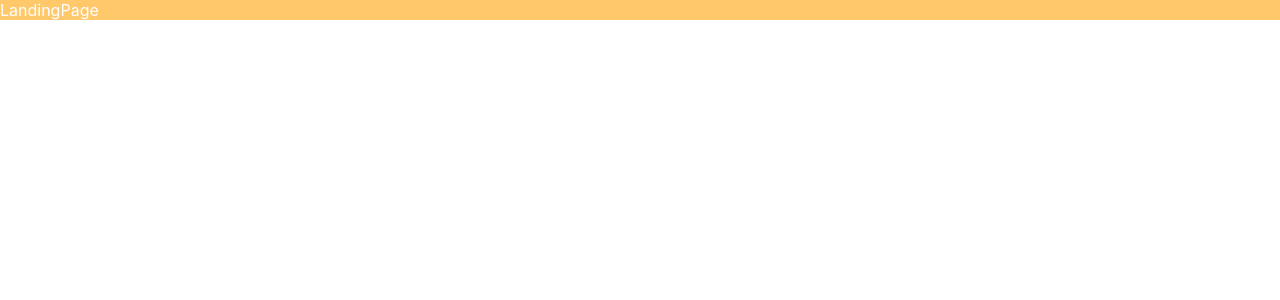
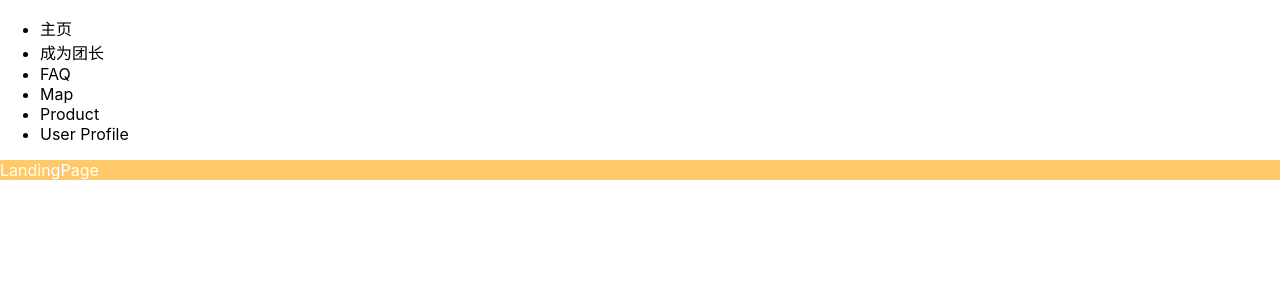
Before and after one commit to tinghuang-dev/1tds, a Next.js app: page / in a window 1280 px wide. Shown: the top 300 px of the page. Built offline with nearby package versions, Linux system fonts and the light colour scheme.

Commit message:
longzhao/initial header (#8)
* feat(header): Initial Header and place in _app

* chore(eslint): Disable anchor href rules

* fix(header): fix lint typo

```diff
--- /dev/null
+++ b/src/app/Header/Header.jsx
@@ -0,0 +1,39 @@
+import React from 'react';
+import Link from 'next/link';
+
+const Header = () => (
+  <ul>
+    <li>
+      <Link href="/">
+        <a>主页</a>
+      </Link>
+    </li>
+    <li>
+      <Link href="/become-a-captain">
+        <a>成为团长</a>
+      </Link>
+    </li>
+    <li>
+      <Link href="/faq">
+        <a>FAQ</a>
+      </Link>
+    </li>
+    <li>
+      <Link href="/map">
+        <a>Map</a>
+      </Link>
+    </li>
+    <li>
+      <Link href="/products/95908813">
+        <a>Product</a>
+      </Link>
+    </li>
+    <li>
+      <Link href="/user/profile">
+        <a>User Profile</a>
+      </Link>
+    </li>
+  </ul>
+);
+
+export default Header;
--- /dev/null
+++ b/src/app/Header/index.js
@@ -0,0 +1 @@
+export { default } from './Header';
--- a/src/pages/_app.jsx
+++ b/src/pages/_app.jsx
@@ -1,9 +1,15 @@
 import React from 'react';
+import Header from '../app/Header';
 import '../styles/globals.css';
 
 function MyApp({ Component, pageProps }) {
-  // eslint-disable-next-line react/jsx-props-no-spreading
-  return <Component {...pageProps} />;
+  return (
+    <>
+      <Header />
+      {/* eslint-disable-next-line react/jsx-props-no-spreading */}
+      <Component {...pageProps} />
+    </>
+  );
 }
 
 export default MyApp;
```
Also changed, not shown: .eslintrc.js.
